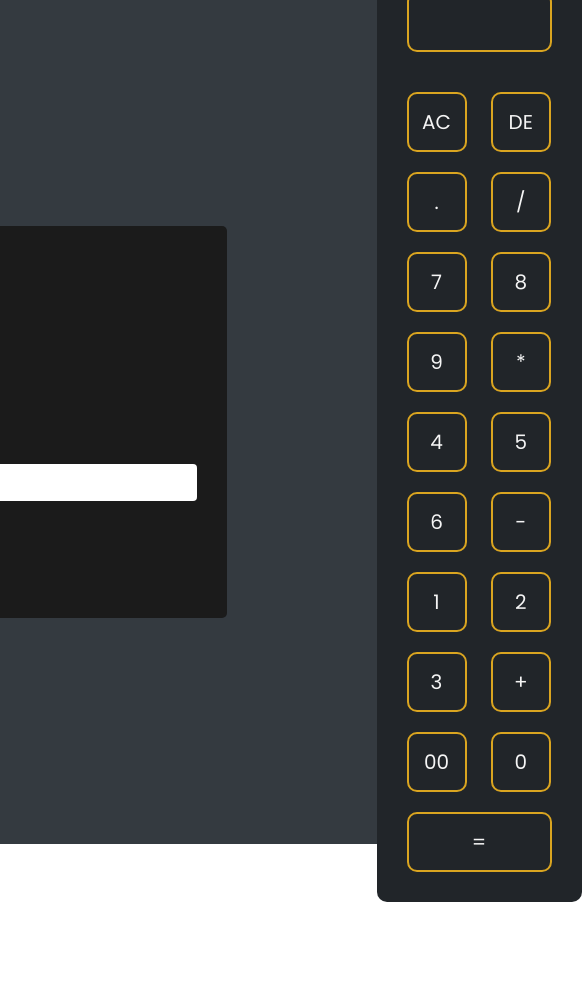
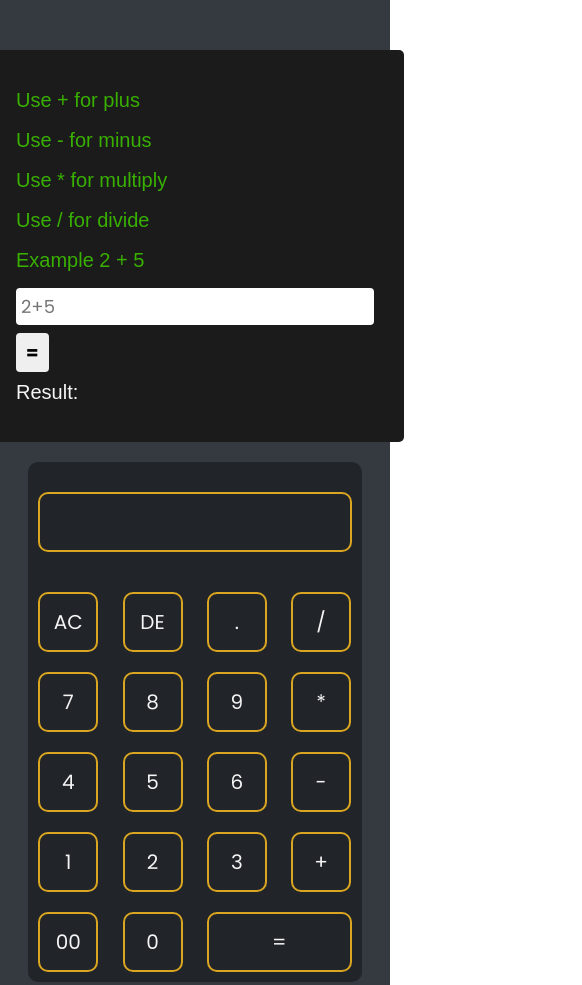
Before and after one commit to alyssa-sanchez/simple-calculator, a plain HTML site: page index.html in a window 390 px wide. Shown: the top 985 px of the page, 582 px wide, since content can reach past the window. Before the commit the page ends 902 px from the top, so only its background shows below. Drawn offline with Linux system fonts and the light colour scheme.

Commit message:
fix media query

```diff
--- a/simple.css
+++ b/simple.css
@@ -34,3 +34,19 @@
 #result {
 	color: whitesmoke;
 }
+
+@media (max-width: 480px) {
+	.container {
+		display: flex;
+		flex-direction: column;
+		width: 100%;
+		gap: 20px;
+	}
+	.container-simple {
+		margin-top: 50px;
+	}
+	.calculator {
+		padding: 0;
+		margin-bottom: 20px;
+	}
+}
--- a/style.css
+++ b/style.css
@@ -7,10 +7,13 @@
 	font-family: "Poppins", sans-serif;
 	box-sizing: border-box;
 }
+body {
+	height: 100vh;
+}
 .container {
 	background-color: #343a40;
 	width: 100%;
-	height: 100vh;
+	/* height: 100vh; */
 	display: flex;
 	align-items: center;
 	justify-content: center;
```
